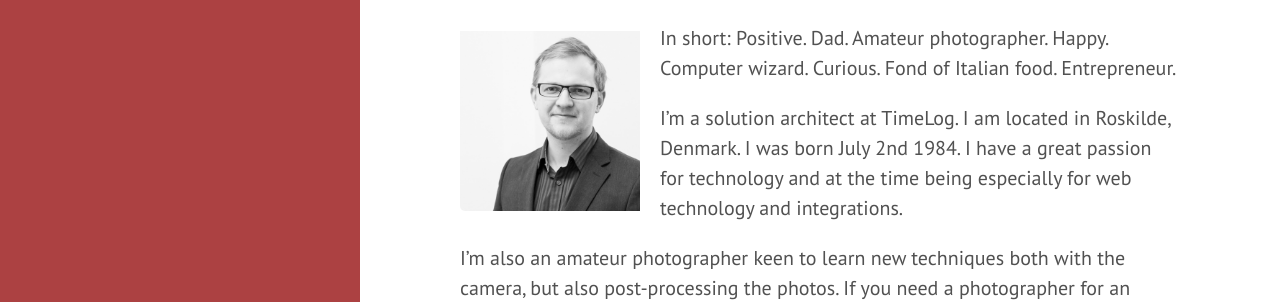
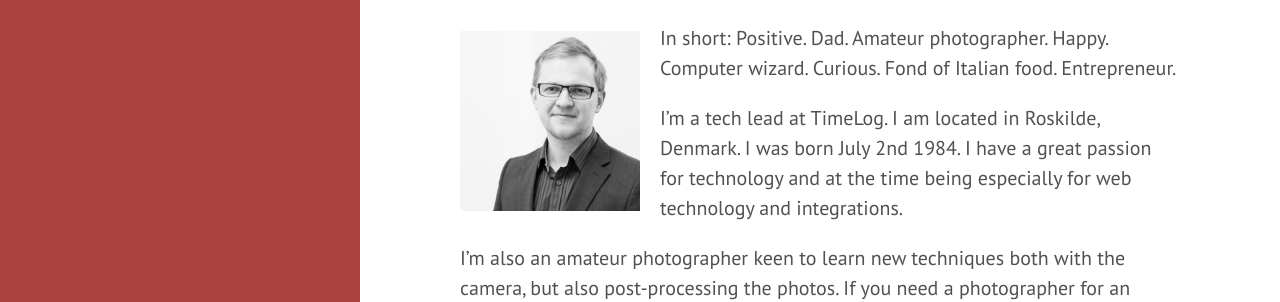
Before and after one commit to oexenhave/oexenhave, a Jekyll site: the page built from about.md, in a window 1280 px wide and 1259 px high. Shown: the part 127-429 px from the top of the window. Built offline with Jekyll 4.4.1, drawn with Linux system fonts in a browser that asks for light colours.

Commit message:
Modify a forgotten page

```diff
--- a/about.md
+++ b/about.md
@@ -8,7 +8,7 @@ sortorder: 999
 
 In short: Positive. Dad. Amateur photographer. Happy. Computer wizard. Curious. Fond of Italian food. Entrepreneur.
 
-I'm a solution architect at TimeLog. I am located in Roskilde, Denmark. I was born July 2nd 1984. I have a great
+I'm a tech lead at TimeLog. I am located in Roskilde, Denmark. I was born July 2nd 1984. I have a great
  passion for technology and at the time being especially for web technology and integrations.
 
 I'm also an amateur photographer keen to learn new techniques both with the camera, but also post-processing the photos.
```
